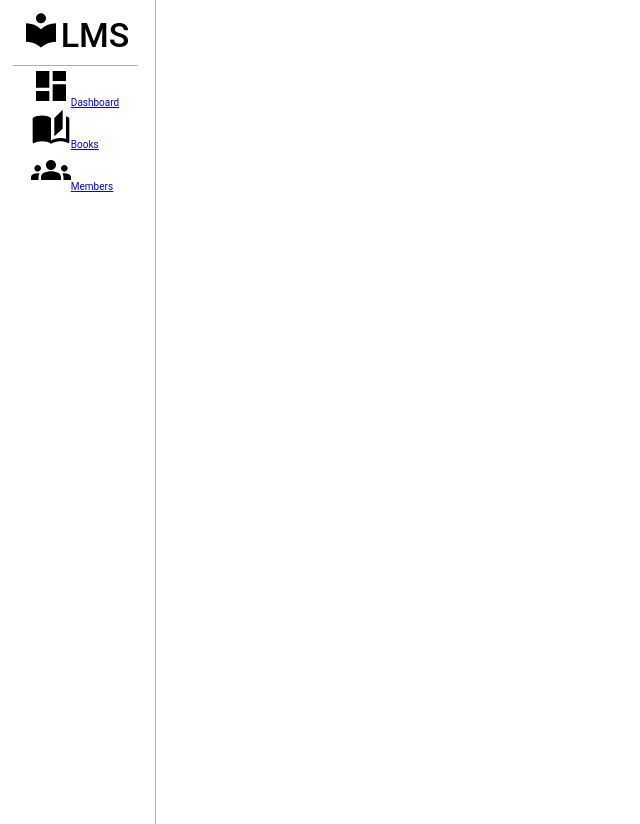
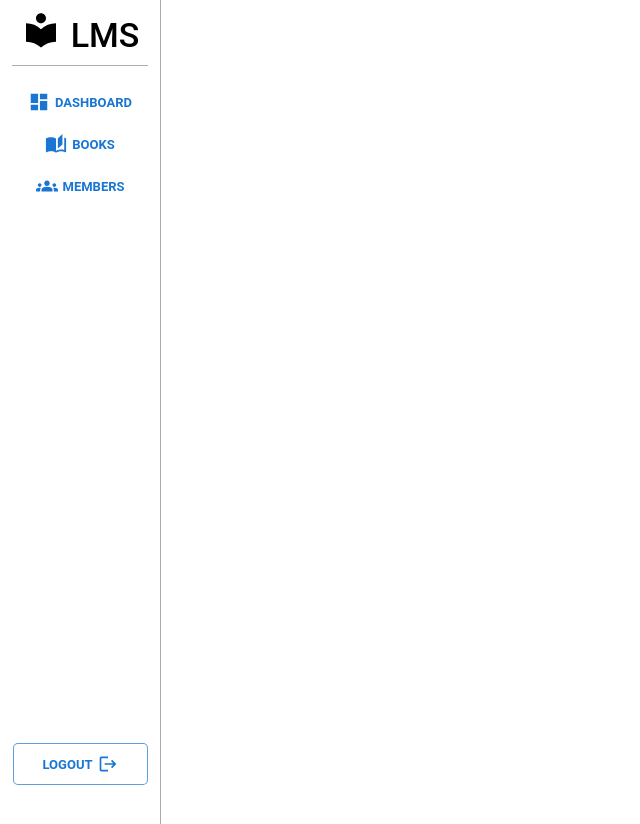
Before and after one commit to bernardkrehula/React-typescript-libmgmtsys, a React (Vite) app in the folder my-app/: page / in a window 1280 px wide. Shown: the top 824 px of the page, without its empty margins (0-640 px from the left). Built offline with nearby package versions, Linux system fonts and the light colour scheme.

Commit message:
Menu styled

```diff
--- a/my-app/src/components/Btn/Btn.css
+++ b/my-app/src/components/Btn/Btn.css
@@ -15,3 +15,11 @@
 .btn:hover{
     filter: brightness(90%);
 }
+.logout{
+    width: 90%;
+    color: rgb(25, 118, 210);
+    background-color: white;
+    border: 1px solid rgb(25, 118, 210, 0.7);
+    border-radius: 5px;
+    box-shadow: none;
+}
--- a/my-app/src/components/DashBoard/DashBoardIcon/DashBoardIcon.css
+++ /dev/null
@@ -1,6 +0,0 @@
-.dashboard-icon{
-    display: flex;
-}
-.dashboard-icon h1{
-    font-size: 1.5rem;
-}
--- a/my-app/src/components/Menu/Menu.css
+++ b/my-app/src/components/Menu/Menu.css
@@ -5,8 +5,22 @@
     align-items: center;
     padding-top: 10px;
     margin-right: 5px;
+    margin-left: 5px;
+    height: 100vh;
 }
-.menu svg{
+.menu button{
+    display: flex;
+    margin-top: auto;
+    margin-bottom: 15px;
+    align-items: center;
+    justify-content: center;
+    gap: 5px
+}
+.logout-svg{
+    height: 20px;
+    fill: rgb(25, 118, 210);
+}
+.logo-svg{
     height: 40px;
     width: 40px;
 }
@@ -23,6 +37,7 @@
 }
 .logo-content{
     display: flex;
+    gap: 10px;
 }
 .logo h1{
     font-weight: 500;
@@ -38,11 +53,26 @@
     margin-top: -200px;
     background-color: rgb(172, 172, 172);
 }
-.links{
+.icons{
     display: flex;
     flex-direction: column;
     align-items: center;
-    gap: 10px;
-    font-size: 2rem;
-    margin-top: 10px;
+    gap: 20px;
+    font-size: 1.3rem;
+    margin-top: 25px;
 }
+.icon{
+    display: flex;
+    align-items: center;
+    gap: 5px;
+    text-transform: uppercase;
+}
+.icon svg{
+    height: 22px;
+    fill: rgb(25, 118, 210);
+}
+.icon a{
+    text-decoration: none;
+    font-weight: 700;
+    color: rgb(25, 118, 210);
+}
--- a/my-app/src/components/Menu/Menu.tsx
+++ b/my-app/src/components/Menu/Menu.tsx
@@ -1,8 +1,8 @@
-import DashboardIcon from '../DashBoard/DashBoardIcon/DashBoardIcon';
 import './Menu.css'
 import { Link } from 'react-router-dom';
 import data from '../../data/data';
 import parse from "html-react-parser";
+import Btn from '../Btn/Btn';
 
 const Menu = () => {
     const defaultIconsData = data.defaultIconElements;
@@ -10,7 +10,7 @@ const Menu = () => {
     const displayLinks = () => {
         return Object.values(defaultIconsData).map(icon => {
             const { name, svg, link } = icon;
-            console.log(svg)
+
             return(
                 <div className='icon'>
                     {parse(svg)}
@@ -24,7 +24,7 @@ const Menu = () => {
         <div className="menu">
             <div className='logo'>
                 <div className='logo-content'>
-                    <svg className="MuiSvgIcon-root MuiSvgIcon-fontSizeLarge css-6flbmm" focusable="false" aria-hidden="true" viewBox="0 0 24 24" data-testid="LocalLibraryIcon"><path d="M12 11.55C9.64 9.35 6.48 8 3 8v11c3.48 0 6.64 1.35 9 3.55 2.36-2.19 5.52-3.55 9-3.55V8c-3.48 0-6.64 1.35-9 3.55zM12 8c1.66 0 3-1.34 3-3s-1.34-3-3-3-3 1.34-3 3 1.34 3 3 3z"></path></svg>
+                    <svg className="logo-svg" focusable="false" aria-hidden="true" viewBox="0 0 24 24" data-testid="LocalLibraryIcon"><path d="M12 11.55C9.64 9.35 6.48 8 3 8v11c3.48 0 6.64 1.35 9 3.55 2.36-2.19 5.52-3.55 9-3.55V8c-3.48 0-6.64 1.35-9 3.55zM12 8c1.66 0 3-1.34 3-3s-1.34-3-3-3-3 1.34-3 3 1.34 3 3 3z"></path></svg>
                     <h1>Lms</h1>
                 </div>
                 <div className='horizontal-line'></div>
@@ -33,6 +33,10 @@ const Menu = () => {
             <div className='icons'>
                 {displayLinks()}
             </div>
+            <Btn variation='logout'>
+                Logout
+                <svg className="logout-svg" focusable="false" aria-hidden="true" viewBox="0 0 24 24" data-testid="LogoutIcon"><path d="m17 7-1.41 1.41L18.17 11H8v2h10.17l-2.58 2.58L17 17l5-5zM4 5h8V3H4c-1.1 0-2 .9-2 2v14c0 1.1.9 2 2 2h8v-2H4V5z"></path></svg>
+            </Btn>
         </div>
     )
 }
```
Also changed, not shown: my-app/src/components/DashBoard/DashBoardIcon/DashBoardIcon.tsx (deleted, +0 -7 lines), my-app/src/components/Menu/MenuIcon/MenuIcon.tsx (deleted, +0 -18 lines), my-app/src/components/Menu/MenuIcon/MenuIcon.css (deleted).
